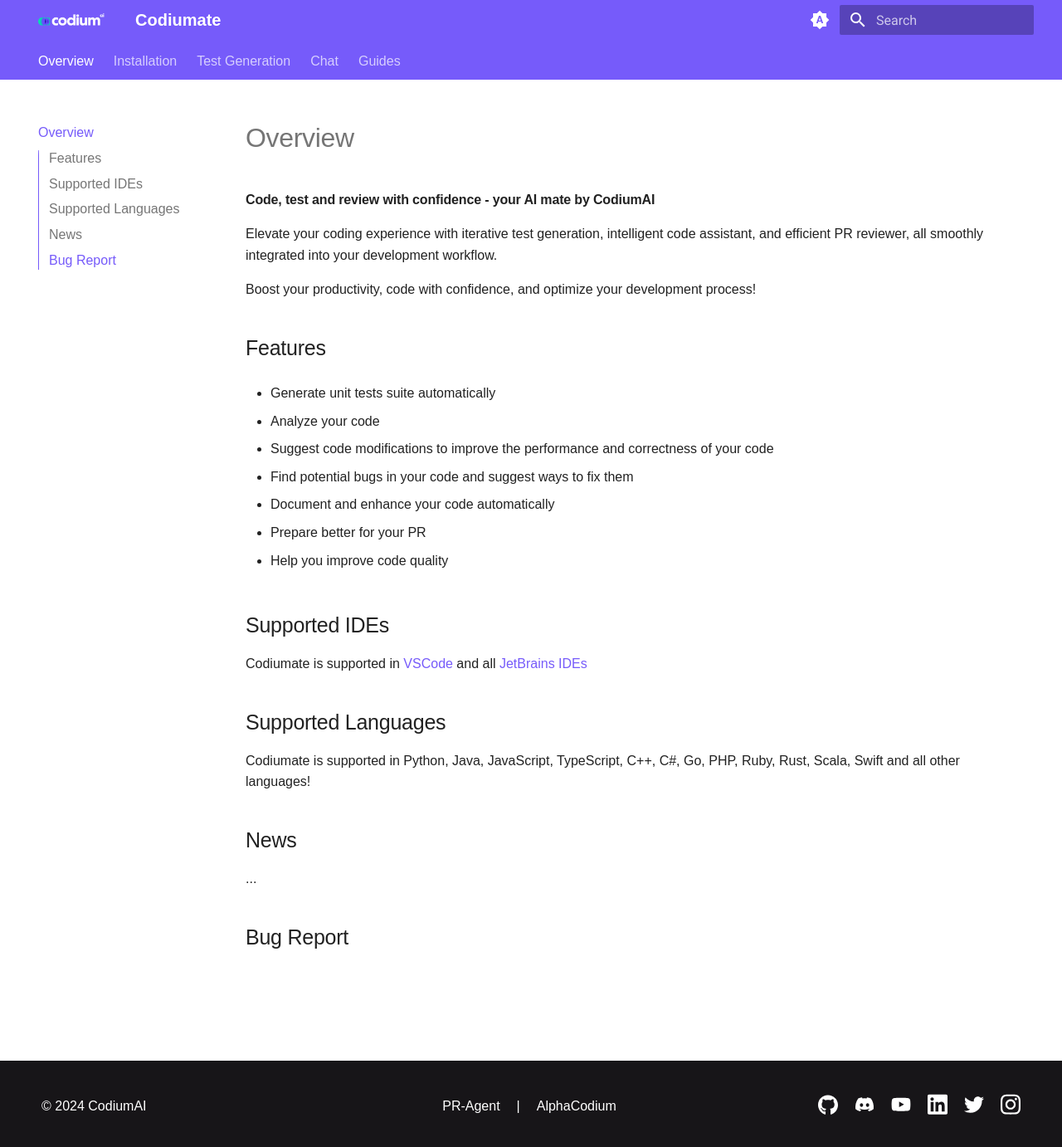
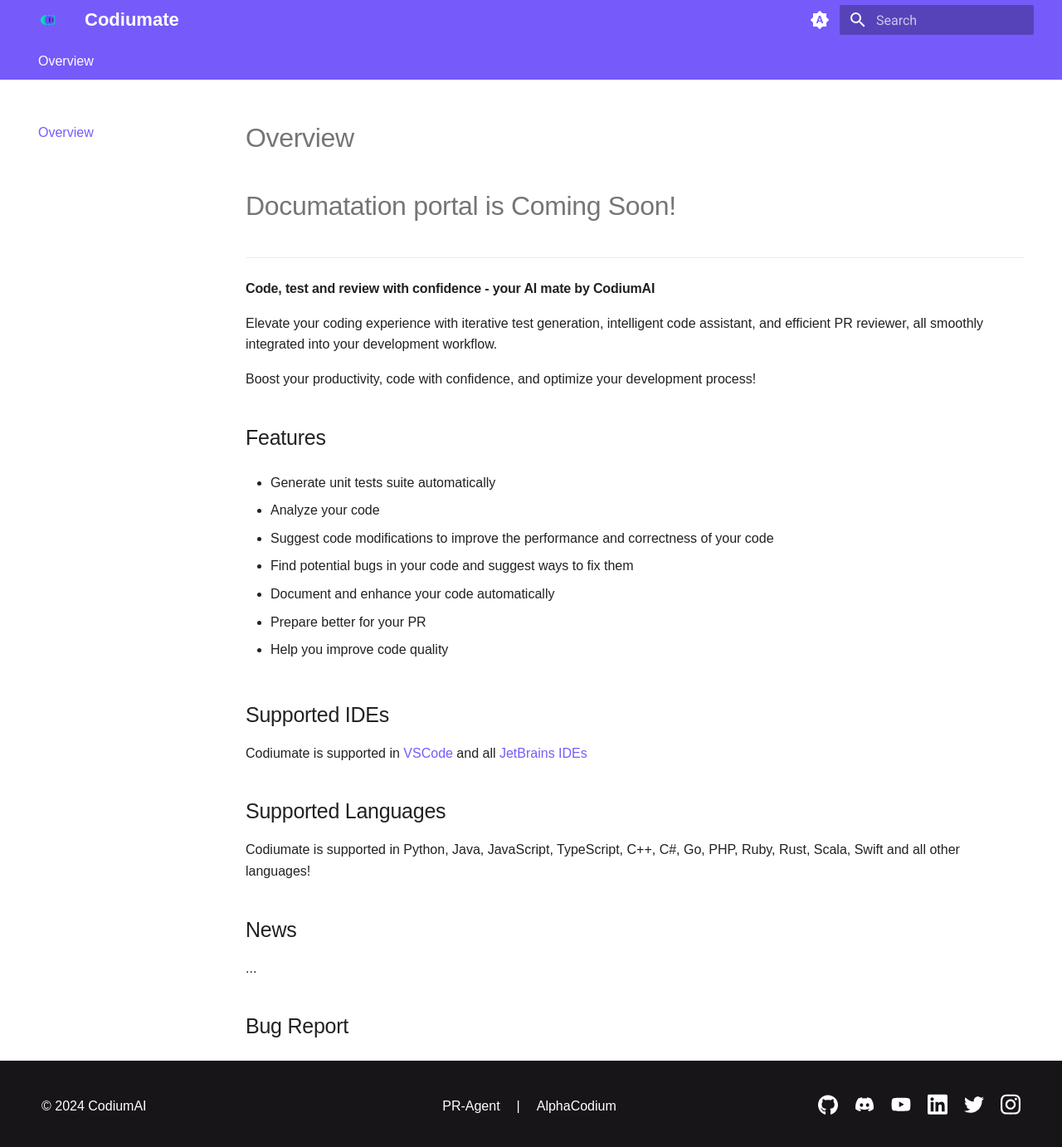
Before and after one commit to Codium-ai/codiumate-docs, an MkDocs documentation site: the page built from docs/index.md, in a window 1280 px wide and 1388 px high. Shown: the top 1382 px of the window at 83% size. Built offline with MkDocs 1.6.1 and Material for MkDocs 9.7.7, drawn with Linux system fonts in a browser that asks for light colours; some of the changed lines change nothing that is shown.

Commit message:
Temporarily disable navigation links in mkdocs.yml, update logo reference, increase header font size in custom.css, and add 'Coming Soon' notice in index.md

```diff
--- a/docs/css/custom.css
+++ b/docs/css/custom.css
@@ -13,7 +13,7 @@
 }
 
 .md-header__title {
-    font-size: 20px; /* Adjust the font size as needed */
+    font-size: 22px; /* Adjust the font size as needed */
 }
 
 /*
--- a/docs/index.md
+++ b/docs/index.md
@@ -1,4 +1,8 @@
 # Overview
+
+# Documatation portal is Coming Soon!
+
+---
 
 
 #### Code, test and review with confidence - your AI mate by CodiumAI
--- a/mkdocs.yml
+++ b/mkdocs.yml
@@ -2,47 +2,47 @@
 
 nav:
   - 'index.md'
-  - Installation:
-    - 'installation/index.md'
-  - Test Generation:
-    - 'tests/index.md'
-    - What can I test?: 'tests/what-can-i-test.md'
-    - Supported Languages: 'tests/supported-languages.md'
-    - How to use: 'tests/how-to-use.md'
-    - Configuration: 'tests/configuration.md'
-    - Example Test: 'tests/example-test.md'
-    - Behaviors: 'tests/behaviors.md'
-    - Context Preview: 'tests/context.md'
-    - Running Tests: 'tests/running-tests.md'
-  - Chat:
-    - 'chat/index.md'
-    - Choose your Context:
-      - 'chat/context/index.md'
-    - File Mode:
-      - 'chat/file-mode/index.md'
-      - Ask: 'chat/file-mode/ask.md'
-      - Docstring: 'chat/file-mode/docstring.md'
-      - Enahnce: 'chat/file-mode/enhance.md'
-      - Improve: 'chat/file-mode/improve.md'
-      - Test: 'chat/file-mode/test.md'
-      - Quick-Test: 'chat/file-mode/quick-test.md'
-    - Workspace Mode:
-      - 'chat/workspace-mode/index.md'
-      - Ask: 'chat/workspace-mode/ask.md'
-      - Describe: 'chat/workspace-mode/describe.md'
-      - Review: 'chat/workspace-mode/review.md'
-      - Find Issues: 'chat/workspace-mode/issues.md'
-      - Recap: 'chat/workspace-mode/recap.md'
-      - Improve: 'chat/workspace-mode/improve.md'
-      - Update Changelog: 'chat/workspace-mode/changelog.md'
-    - Threads: 'chat/threads.md'
-  - Guides:
-    - 'guides/index.md'
-    - Open a PR with Codiumate: 'guides/open-pr.md'
-    - Generate tests for Python: 'guides/generate-tests-python.md'
+  # - Installation:
+  #   - 'installation/index.md'
+  # - Test Generation:
+  #   - 'tests/index.md'
+  #   - What can I test?: 'tests/what-can-i-test.md'
+  #   - Supported Languages: 'tests/supported-languages.md'
+  #   - How to use: 'tests/how-to-use.md'
+  #   - Configuration: 'tests/configuration.md'
+  #   - Example Test: 'tests/example-test.md'
+  #   - Behaviors: 'tests/behaviors.md'
+  #   - Context Preview: 'tests/context.md'
+  #   - Running Tests: 'tests/running-tests.md'
+  # - Chat:
+  #   - 'chat/index.md'
+  #   - Choose your Context:
+  #     - 'chat/context/index.md'
+  #   - File Mode:
+  #     - 'chat/file-mode/index.md'
+  #     - Ask: 'chat/file-mode/ask.md'
+  #     - Docstring: 'chat/file-mode/docstring.md'
+  #     - Enahnce: 'chat/file-mode/enhance.md'
+  #     - Improve: 'chat/file-mode/improve.md'
+  #     - Test: 'chat/file-mode/test.md'
+  #     - Quick-Test: 'chat/file-mode/quick-test.md'
+  #   - Workspace Mode:
+  #     - 'chat/workspace-mode/index.md'
+  #     - Ask: 'chat/workspace-mode/ask.md'
+  #     - Describe: 'chat/workspace-mode/describe.md'
+  #     - Review: 'chat/workspace-mode/review.md'
+  #     - Find Issues: 'chat/workspace-mode/issues.md'
+  #     - Recap: 'chat/workspace-mode/recap.md'
+  #     - Improve: 'chat/workspace-mode/improve.md'
+  #     - Update Changelog: 'chat/workspace-mode/changelog.md'
+  #   - Threads: 'chat/threads.md'
+  # - Guides:
+  #   - 'guides/index.md'
+  #   - Open a PR with Codiumate: 'guides/open-pr.md'
+  #   - Generate tests for Python: 'guides/generate-tests-python.md'
 
 theme:
-  logo: assets/logo.png
+  logo: assets/logo_.png
   favicon: assets/favicon.ico
   name: material
   features:
```
Also changed, not shown: docs/assets/logo.svg (deleted), docs/assets/logo_.png.
